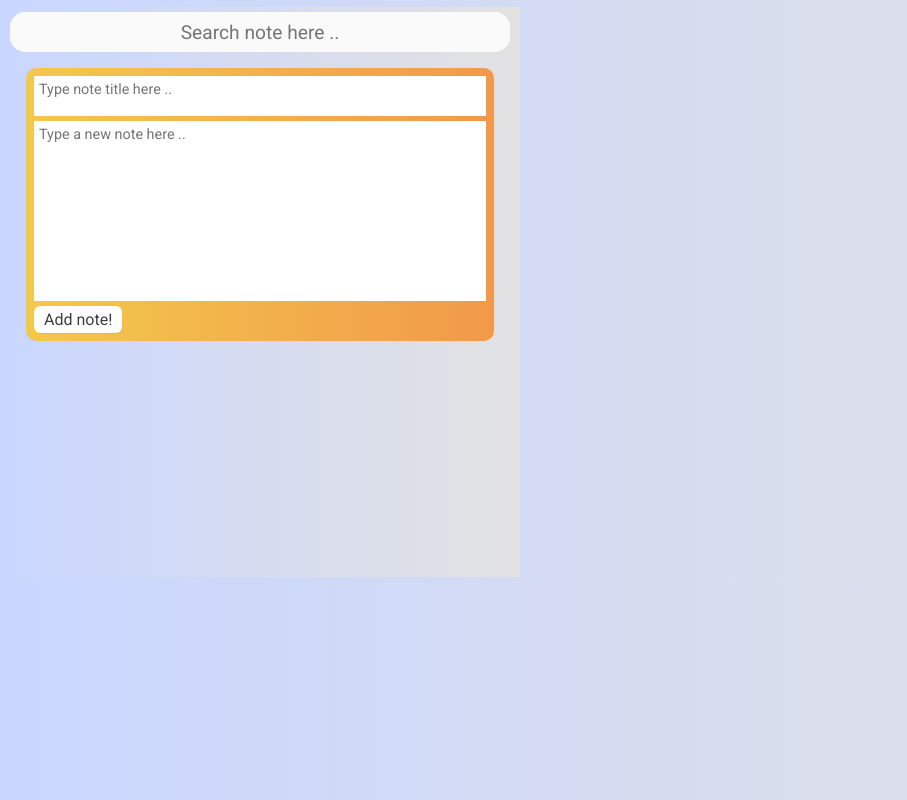
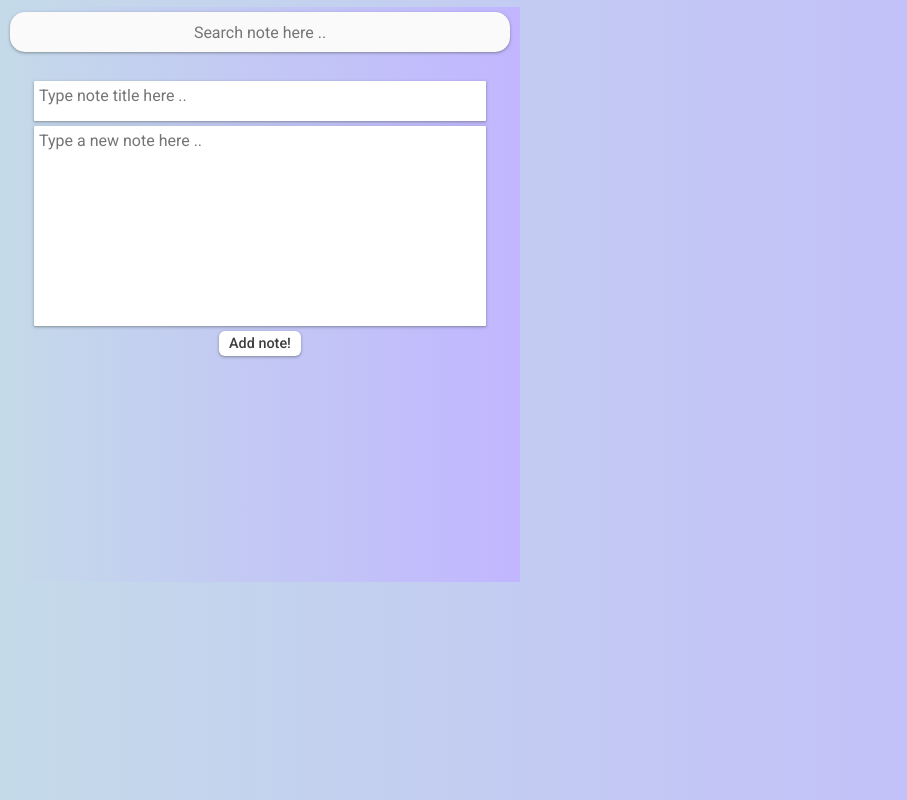
Before and after one commit to lotfijb/bullet-journal-extension, a React (Vite) app: page / in a window 1280 px wide. Shown: the whole page, without its empty margins (0-907 px from the left). Built offline with nearby package versions, Linux system fonts and the light colour scheme.

Commit message:
Styles update

```diff
--- a/src/App.css
+++ b/src/App.css
@@ -6,23 +6,24 @@
   font-family: "Roboto", sans-serif;
 }
 html {
-  background: #c9d6ff; /* fallback for old browsers */
+  background: #c1b6ff; /* fallback for old browsers */
   background: -webkit-linear-gradient(
     to right,
-    #e2e2e2,
-    #c9d6ff
+    #c1b6ff,
+    #c4dae9
   ); /* Chrome 10-25, Safari 5.1-6 */
   background: linear-gradient(
     to left,
-    #e2e2e2,
-    #c9d6ff
+    #c1b6ff,
+    #c4dae9
   ); /* W3C, IE 10+/ Edge, Firefox 16+, Chrome 26+, Opera 12+, Safari 7+ */
-  scrollbar-color: #f90 transparent;
+  scroll-behavior: smooth;
+  scrollbar-color: black transparent;
   scrollbar-width: thin;
 }
 
 .scrollBarOrangeTransparent {
-  scrollbar-color: #f90 transparent;
+  scrollbar-color: black transparent;
 }
 
 .thinScrollbar {
@@ -37,16 +38,16 @@ body {
   max-width: 1000px;
   max-height: 1000px;
   padding: 0 10px;
-  background: #c9d6ff; /* fallback for old browsers */
+  background: #c1b6ff; /* fallback for old browsers */
   background: -webkit-linear-gradient(
     to right,
-    #e2e2e2,
-    #c9d6ff
+    #c1b6ff,
+    #c4dae9
   ); /* Chrome 10-25, Safari 5.1-6 */
   background: linear-gradient(
     to left,
-    #e2e2e2,
-    #c9d6ff
+    #c1b6ff,
+    #c4dae9
   ); /* W3C, IE 10+/ Edge, Firefox 16+, Chrome 26+, Opera 12+, Safari 7+ */
 }
 .notes-container {
@@ -71,26 +72,21 @@ body {
   justify-content: space-between;
   border-radius: 10px;
   transition: transform 0.5s;
-  background: #f2994a; /* fallback for old browsers */
-  background: -webkit-linear-gradient(
-    to right,
-    #f2c94c,
-    #f2994a
-  ); /* Chrome 10-25, Safari 5.1-6 */
-  background: linear-gradient(
-    to right,
-    #f2c94c,
-    #f2994a
-  ); /* W3C, IE 10+/ Edge, Firefox 16+, Chrome 26+, Opera 12+, Safari 7+ */
+  background-color: #f9f6ee;
+}
+.note-item {
+  box-shadow: rgba(60, 64, 67, 0.3) 0px 1px 2px 0px,
+    rgba(60, 64, 67, 0.15) 0px 1px 3px 1px;
 }
 .note .note-title {
+  font-size: 1.2rem;
   font-weight: 600;
 }
 .note .note-text {
   font-size: 0.85rem;
 }
 .note:hover {
-  transform: scale(1.05);
+  transform: scale(1.02);
 }
 .footer--note {
   display: flex;
@@ -99,6 +95,7 @@ body {
 }
 .new-note {
   min-height: 200px;
+  background: none;
 }
 .new-note:hover {
   transform: scale(1);
@@ -108,11 +105,16 @@ textarea {
   padding: 5px;
   resize: none;
   border: none;
-  font-size: 0.9rem;
+  font-size: 1rem;
   min-height: 0; /* This fixes the problem if textarea not resizing in Firefox */
+  border-radius: 1px;
+  box-shadow: rgba(60, 64, 67, 0.3) 0px 1px 2px 0px,
+    rgba(60, 64, 67, 0.15) 0px 1px 3px 1px;
+  transition: 0.5s;
 }
 textarea:focus {
   outline: none;
+  box-shadow: rgba(0, 0, 0, 0.24) 0px 3px 8px;
 }
 .body-textarea {
   min-height: 100px;
@@ -121,6 +123,7 @@ textarea:focus {
   min-height: 40px;
 }
 .button-11 {
+  margin: auto;
   display: flex;
   flex-direction: column;
   align-items: center;
@@ -129,11 +132,13 @@ textarea:focus {
   color: #3d3d3d;
   background: #fff;
   border: none;
-  box-shadow: 0px 0.5px 1px rgba(0, 0, 0, 0.1);
+  box-shadow: rgba(60, 64, 67, 0.3) 0px 1px 2px 0px,
+    rgba(60, 64, 67, 0.15) 0px 1px 3px 1px;
   user-select: none;
   -webkit-user-select: none;
   touch-action: manipulation;
-  font-size: 1rem;
+  font-size: 0.9rem;
+  font-weight: 500;
 }
 .button-11:active {
   box-shadow: 0px 0.5px 0.5px rgba(0, 0, 0, 0.1),
@@ -168,7 +173,10 @@ textarea:focus {
   border: none;
   text-align: center;
   background-color: #fbfafa;
-  font-size: 1.2rem;
+  font-size: 1rem;
+  box-shadow: rgba(60, 64, 67, 0.3) 0px 1px 2px 0px,
+    rgba(60, 64, 67, 0.15) 0px 1px 3px 1px;
+  margin-bottom: 5px;
 }
 .form-control:focus {
   outline: none;
@@ -192,7 +200,7 @@ textarea:focus {
   position: relative;
   height: 200px;
   width: 80%;
-  background-color: #ffffff;
+  background-color: #f9f6ee;
   border-radius: 5px;
   min-height: 100px;
   text-align: center;
@@ -234,7 +242,7 @@ textarea:focus {
 
 ::-webkit-scrollbar-thumb {
   border-radius: 15px;
-  background-color: #f90;
+  background-color: black;
   background-image: -webkit-linear-gradient(
     45deg,
     rgba(255, 255, 255, 0.2) 25%,
--- a/src/components/Note.jsx
+++ b/src/components/Note.jsx
@@ -2,13 +2,13 @@ import React from "react";
 import DeleteIcon from "@mui/icons-material/Delete";
 const Note = (props) => {
   return (
-    <div className="note" onClick={props.handleShow}>
+    <div className="note note-item" onClick={props.handleShow}>
       <h3 className="note-title">{props.title.substring(0, 40)}</h3>
       <span className="note-text">{props.text.substring(0, 40)}</span>
       <div className="footer--note">
         <small>{props.date}</small>
         <span className="delete-icon-container" onClick={props.handleDelete}>
-          <DeleteIcon style={{ color: "red" }} />
+          <DeleteIcon style={{ color: "black" }} />
         </span>
       </div>
     </div>
```
